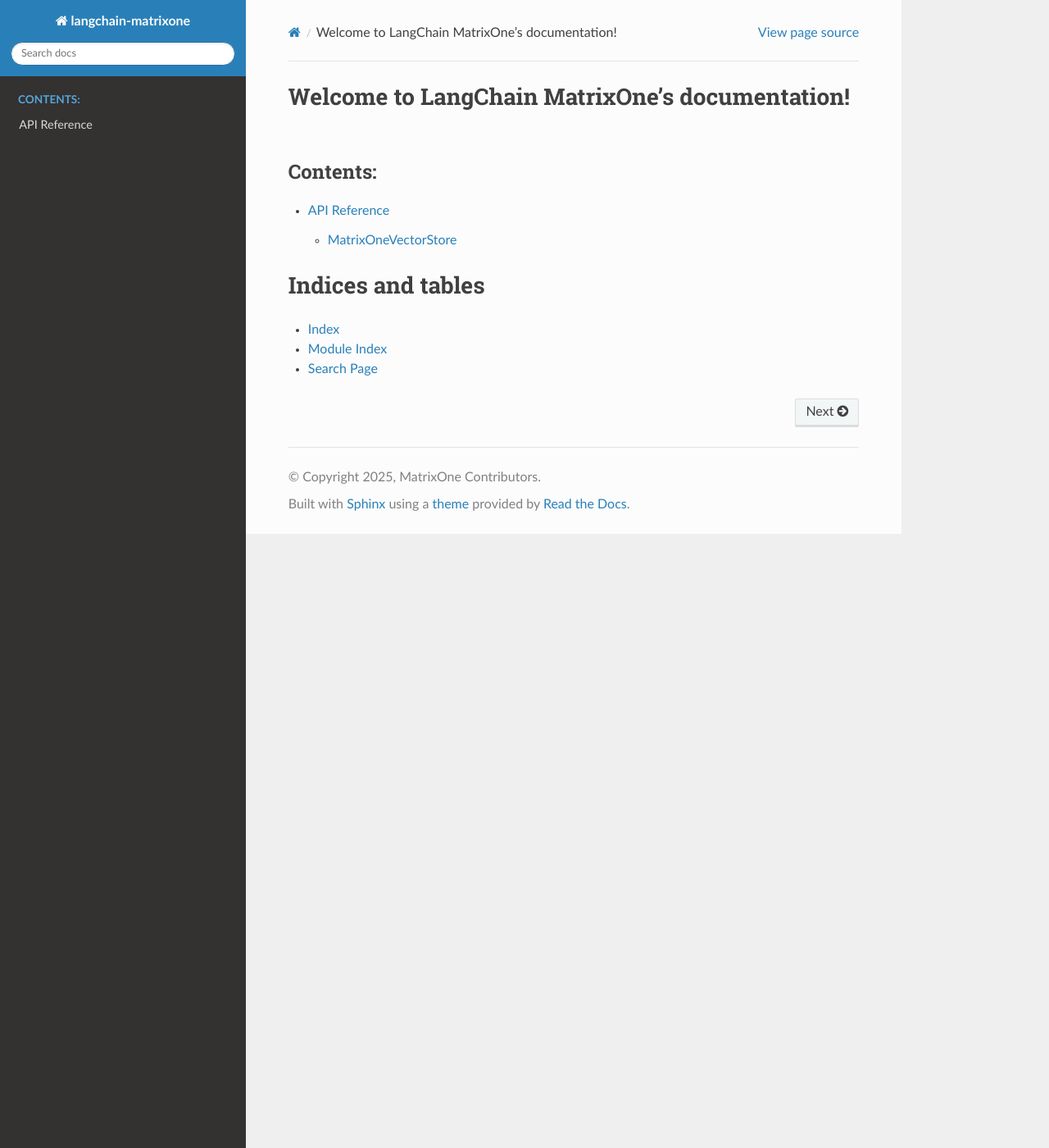
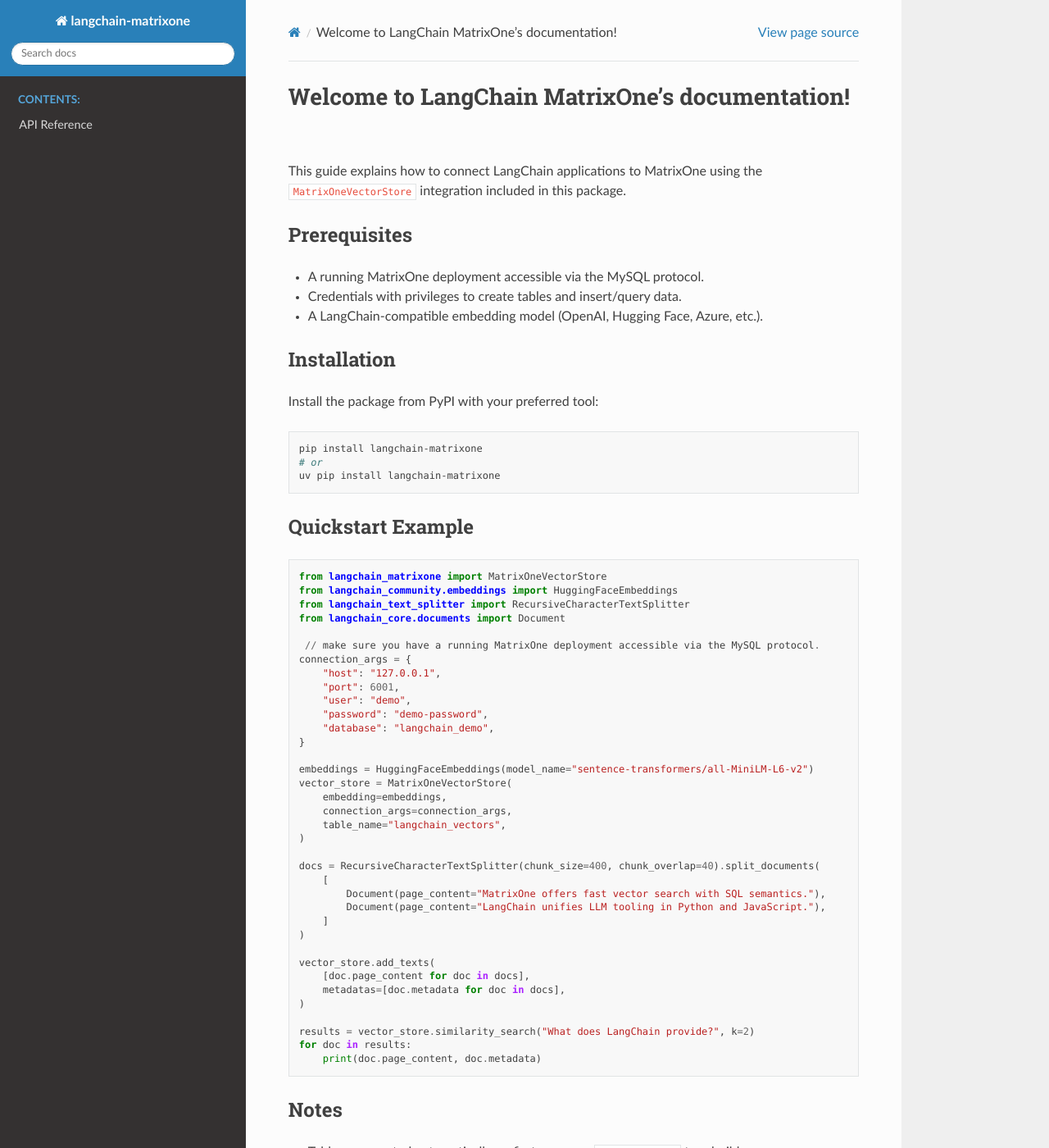
Before and after one commit to matrixorigin/langchain-matrixone, a Sphinx documentation site: the page built from docs/index.rst, in a window 1280 px wide and 1400 px high. Shown: the whole window at 82% size. Built offline with Sphinx 7.4.7 and the Read the Docs theme 3.1.0, drawn with Linux system fonts in a browser that asks for light colours; some of the changed text lies outside the part shown.

Commit message:
Enhance documentation for MatrixOne integration, including prerequisites, installation instructions, and a quickstart example. Update README with detailed usage and notes on embedding requirements.

```diff
--- a/docs/index.rst
+++ b/docs/index.rst
@@ -2,6 +2,76 @@
 
 Welcome to LangChain MatrixOne's documentation!
 ===============================================
+
+This guide explains how to connect LangChain applications to MatrixOne using
+the ``MatrixOneVectorStore`` integration included in this package.
+
+Prerequisites
+-------------
+
+* A running MatrixOne deployment accessible via the MySQL protocol.
+* Credentials with privileges to create tables and insert/query data.
+* A LangChain-compatible embedding model (OpenAI, Hugging Face, Azure, etc.).
+
+Installation
+------------
+
+Install the package from PyPI with your preferred tool:
+
+.. code-block:: bash
+
+   pip install langchain-matrixone
+   # or
+   uv pip install langchain-matrixone
+
+Quickstart Example
+------------------
+
+.. code-block:: python
+
+   from langchain_matrixone import MatrixOneVectorStore
+   from langchain_community.embeddings import HuggingFaceEmbeddings
+   from langchain_text_splitter import RecursiveCharacterTextSplitter
+   from langchain_core.documents import Document
+
+    // make sure you have a running MatrixOne deployment accessible via the MySQL protocol.
+   connection_args = {
+       "host": "127.0.0.1",
+       "port": 6001,
+       "user": "demo",
+       "password": "demo-password",
+       "database": "langchain_demo",
+   }
+
+   embeddings = HuggingFaceEmbeddings(model_name="sentence-transformers/all-MiniLM-L6-v2")
+   vector_store = MatrixOneVectorStore(
+       embedding=embeddings,
+       connection_args=connection_args,
+       table_name="langchain_vectors",
+   )
+
+   docs = RecursiveCharacterTextSplitter(chunk_size=400, chunk_overlap=40).split_documents(
+       [
+           Document(page_content="MatrixOne offers fast vector search with SQL semantics."),
+           Document(page_content="LangChain unifies LLM tooling in Python and JavaScript."),
+       ]
+   )
+
+   vector_store.add_texts(
+       [doc.page_content for doc in docs],
+       metadatas=[doc.metadata for doc in docs],
+   )
+
+   results = vector_store.similarity_search("What does LangChain provide?", k=2)
+   for doc in results:
+       print(doc.page_content, doc.metadata)
+
+Notes
+-----
+
+* Tables are created automatically on first use; pass ``drop_old=True`` to rebuild.
+* Metadata is stored as JSON in MatrixOne—ensure values are serializable.
+* Keep the embedding dimension consistent per table to avoid schema mismatches.
 
 .. toctree::
    :maxdepth: 2
```
Also changed, not shown: libs/langchain-matrixone/README.md.
